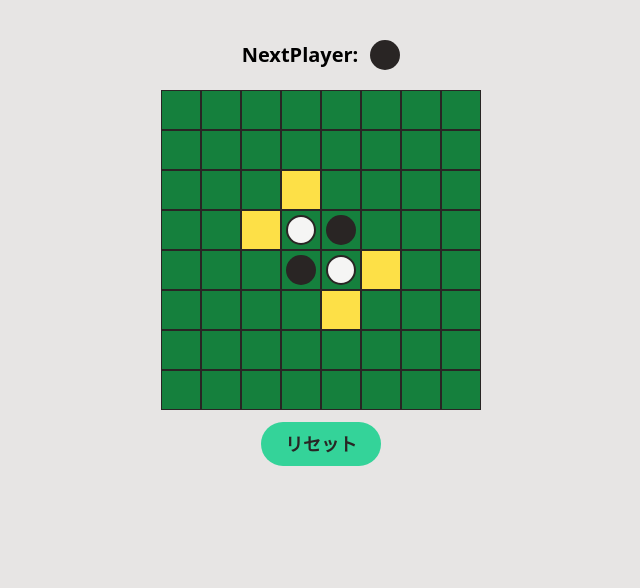
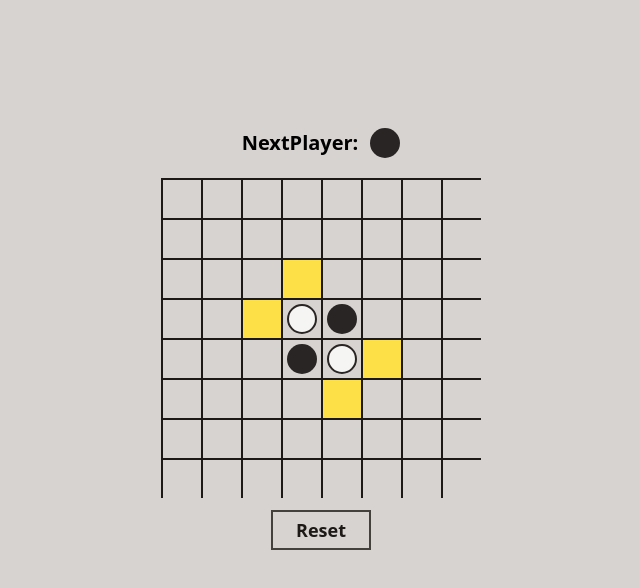
Before and after one commit to hwld/reversi, a React (Vite) app: page / in a window 1280 px wide. Shown: the top 588 px of the page, without its empty margins (319-959 px from the left). Built offline with nearby package versions, Linux system fonts and the light colour scheme.

Commit message:
Change UI

```diff
--- a/package.json
+++ b/package.json
@@ -16,6 +16,8 @@
     "@vitejs/plugin-react": "^1.0.7",
     "autoprefixer": "^10.4.2",
     "postcss": "^8.4.5",
+    "prettier": "^2.5.1",
+    "prettier-plugin-tailwindcss": "^0.1.4",
     "tailwindcss": "^3.0.15",
     "typescript": "^4.4.4",
     "vite": "^2.7.2"
--- a/src/components/App.tsx
+++ b/src/components/App.tsx
@@ -23,6 +23,7 @@ function App() {
   useEffect(() => {}, []);
 
   const onReset = () => {
+    setIsEnd(false);
     setSquares(initSquares);
   };
 
@@ -77,23 +78,24 @@ function App() {
   }, [whiteCounts, blackCounts]);
 
   return (
-    <div className="h-screen overflow-hidden bg-stone-200">
-      <div className="flex items-center m-auto w-fit mt-10">
+    <div className="h-screen  justify-center overflow-hidden bg-stone-300 ">
+      <div className="mt-32 h-fit">
+        <div className="m-auto flex w-fit items-center">
           {isEnd ? (
             <>
-            <p className="font-bold text-xl">Winner:</p>
+              <p className="text-xl font-bold">Winner:</p>
               {winOrLoseStatus !== null ? (
                 <Stone
                   className="ml-3 h-[30px] w-[30px]"
                   type={winOrLoseStatus}
                 />
               ) : (
-              <p className="ml-3 font-bold text-xl h-[30px]">Draw</p>
+                <p className="ml-3 h-[30px] text-xl font-bold">Draw</p>
               )}
             </>
           ) : (
             <>
-            <p className="font-bold text-xl">NextPlayer:</p>
+              <p className="text-xl font-bold">NextPlayer:</p>
               <Stone className="ml-3 h-[30px] w-[30px]" type={player} />
             </>
           )}
@@ -105,11 +107,12 @@ function App() {
           onPutStone={handlePutStone}
         />
         <button
-        className="m-auto block font-bold text-lg text-stone-800 bg-emerald-400 hover:bg-emerald-500 active:bg-emerald-600 px-2 py-2 rounded-full w-[120px] mt-3"
+          className="m-auto mt-3 block w-[100px]  border-2 border-stone-700 py-1 text-lg font-bold  text-stone-900 duration-200 hover:bg-yellow-300 active:bg-yellow-400"
           onClick={onReset}
         >
-        リセット
+          Reset
         </button>
+      </div>
     </div>
   );
 }
--- a/src/components/Board.tsx
+++ b/src/components/Board.tsx
@@ -8,13 +8,16 @@ export const Board: React.VFC<{
   onPutStone: (line: number, column: number) => void;
 }> = ({ squares, className, onPutStone, availableSquares }) => {
   return (
-    <div className={`w-fit ${className}`}>
+    <div className={`w-fit  border-stone-900 ${className}`}>
       {[...new Array(8)].map((_, line) => {
         return (
           <div key={`${line}`} className="flex">
             {[...new Array(8)].map((_, column) => {
               return (
                 <Square
+                  className={` border-t-2 border-l-2 border-stone-900 ${
+                    line === 0 && "border-t-0"
+                  } ${column === 0 && "border-l-0"}`}
                   key={`${line}-${column}`}
                   square={squares[line][column]}
                   canPlace={
--- a/src/components/Square.tsx
+++ b/src/components/Square.tsx
@@ -2,10 +2,11 @@ import { SquareData } from "../utils/game";
 import { Stone } from "./Stone";
 
 export const Square: React.VFC<{
+  className?: string;
   square: SquareData;
   canPlace: boolean;
   onPutStone: () => void;
-}> = ({ square, canPlace, onPutStone }) => {
+}> = ({ className, square, canPlace, onPutStone }) => {
   const handleClick = () => {
     if (canPlace) {
       onPutStone();
@@ -15,11 +16,11 @@ export const Square: React.VFC<{
   return (
     <div
       className={`h-10 w-10 ${
-        canPlace ? "bg-yellow-300" : "bg-green-700"
-      } border  border-stone-800 flex justify-center items-center`}
+        canPlace && "bg-yellow-300 hover:bg-yellow-400"
+      }    flex items-center justify-center duration-75 ${className}`}
       onClick={handleClick}
     >
-      <Stone className="w-[80%] h-[80%]" type={square} />
+      <Stone className="h-[80%] w-[80%]" type={square} />
     </div>
   );
 };
```
Also changed, not shown: 1 other file (tests, documents, lock files or other folders). Lines whose indentation alone changed are shown as unchanged.
